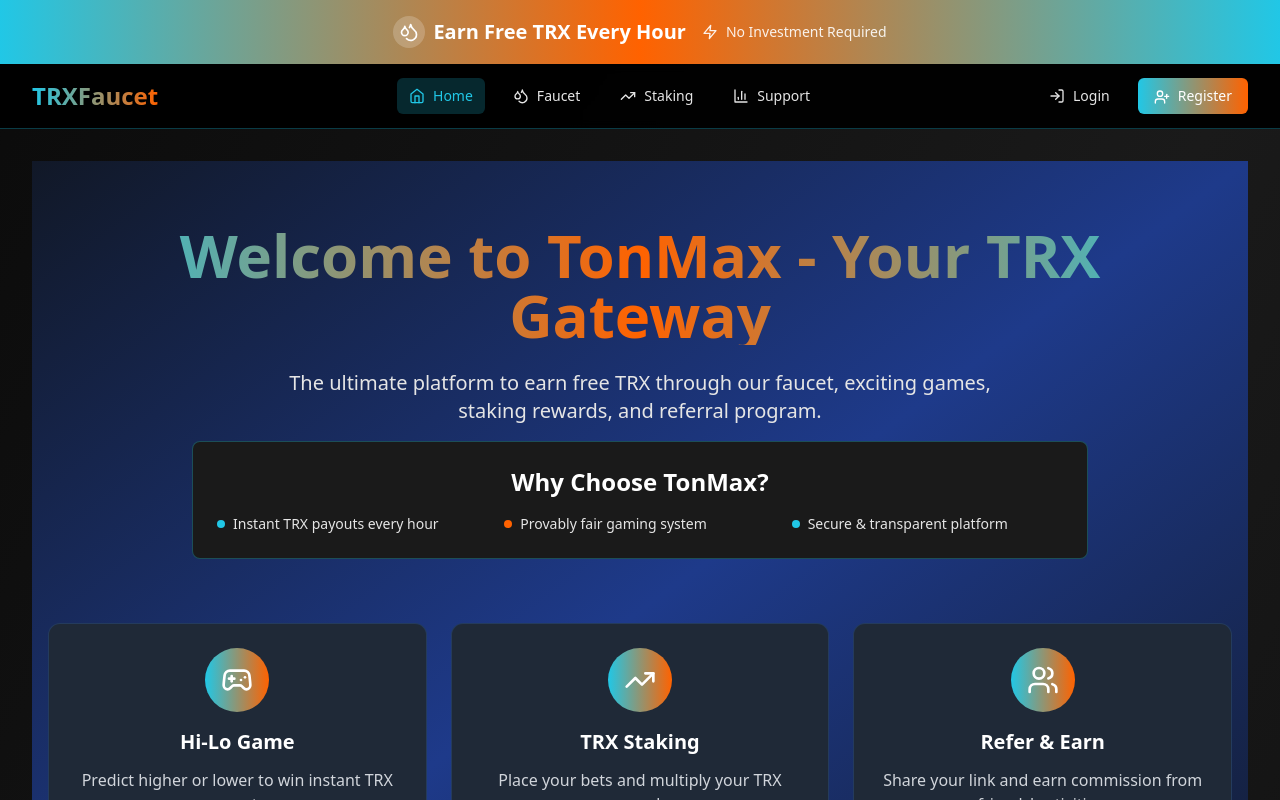
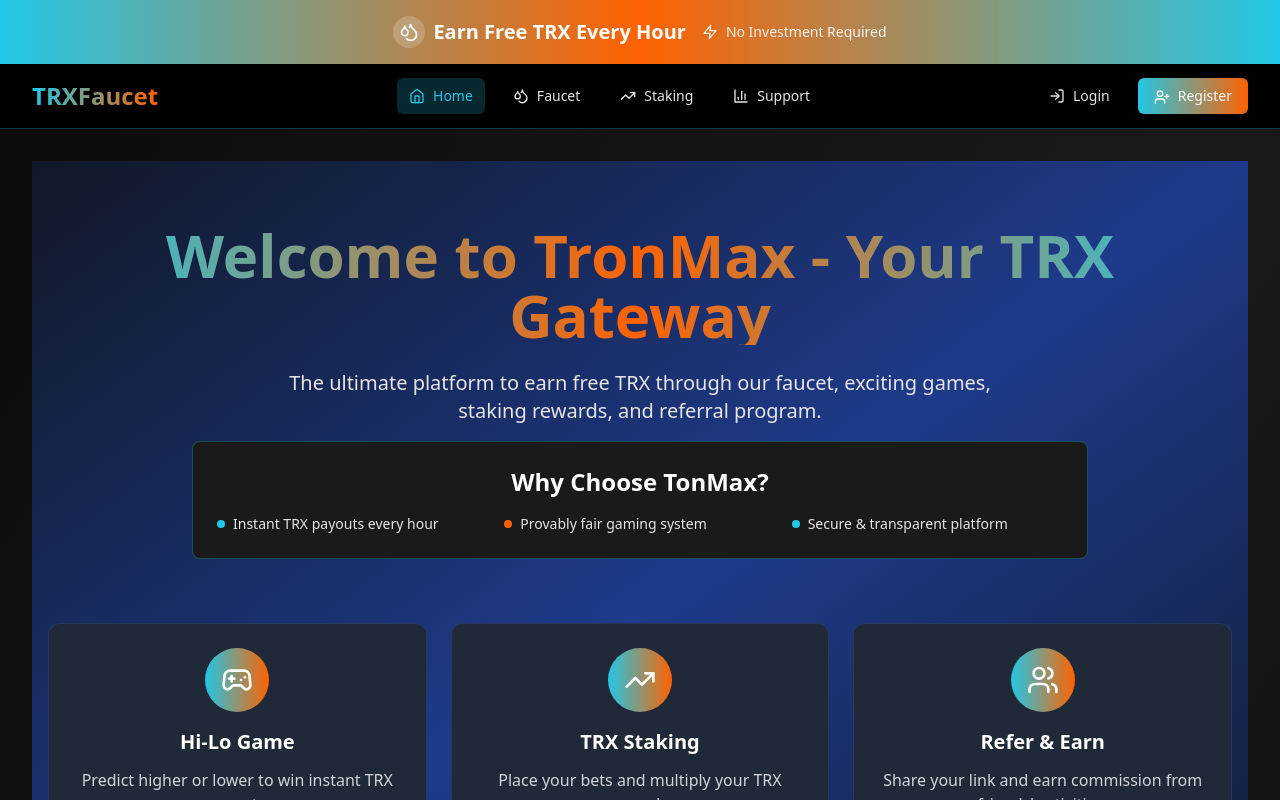
Before and after one commit to inwi72/tronmax-b1, a React (Vite) app: page / in a window 1280 px wide. Shown: the top 800 px of the page. Built offline with nearby package versions, Linux system fonts and the light colour scheme.

Commit message:
Update HeroSection.tsx

```diff
--- a/src/components/HeroSection.tsx
+++ b/src/components/HeroSection.tsx
@@ -14,7 +14,7 @@ export default function HeroSection({ onPlayHiLo, onStartStaking, onCopyReferral
         {/* Hero Content */}
         <div className="mb-16">
           <h1 className="text-4xl md:text-6xl font-bold bg-gradient-to-r from-[#21C7E6] via-[#FF6200] to-[#21C7E6] bg-clip-text text-transparent mb-6">
-            Welcome to TonMax - Your TRX Gateway
+            Welcome to TronMax - Your TRX Gateway
           </h1>
           <p className="text-xl text-[#E5E5E5] max-w-3xl mx-auto mb-4">
             The ultimate platform to earn free TRX through our faucet, exciting games, staking rewards, and referral program.
```
